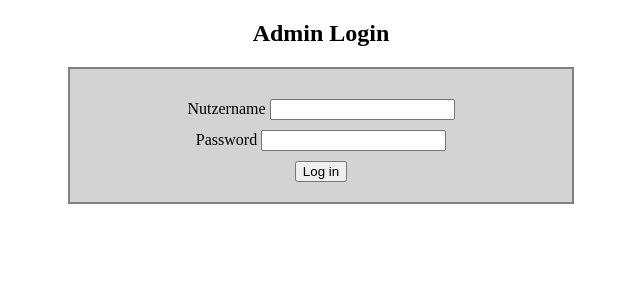
After one commit to D4rkr34lm/SV_Webside, a PHP site: page /adminLogin/adminLogin.php in a window 1280 px wide. The commit adds this page. Shown: the top 300 px of the page, without its empty margins (319-959 px from the left). Run offline with PHP 8.4, Linux system fonts and the light colour scheme.

Commit message:
Added admin login Added Main content nav links

```diff
--- /dev/null
+++ b/adminLogin/adminLogin.css
@@ -0,0 +1,20 @@
+body{
+    text-align: center;
+}
+
+form{
+    text-align: center;
+    background-color: lightgray;
+    border: grey solid 2px;
+    margin-left: 30%;
+    margin-right: 30%;
+    padding: 20px;
+}
+
+input,label{
+    margin-top: 10px;
+}
+
+#error_message{
+    color: red;
+}
--- /dev/null
+++ b/adminLogin/adminLogin.php
@@ -0,0 +1,37 @@
+<?php
+    session_start();
+?>
+<!DOCTYPE html>
+<html>
+    <head>
+        <link rel="stylesheet" href="adminLogin\\adminLogin.css">
+    </head>
+    <body>
+        <?php
+            if(key_exists("admin_login", $_SESSION) && $_SESSION["admin_login"] = true){
+                header("Location: index.php");
+            }
+        ?>
+
+        <h2>Admin Login</h2>
+        <form action="adminLogin\\loginHandler.php" method="post">
+            <?php
+                if(key_exists("status",$_GET)){
+                    if($_GET["status"] == "unfinished"){
+                        echo "<p id='error_message'>Bitte trage Nutzername und Password ein</p>";
+                    }
+                    elseif($_GET["status"] == "wrong"){
+                        echo "<p id='error_message'>Diese Kommbination, aus Nutzername und Password existiert nicht</p>";
+                    }
+                }
+            ?>
+            <label for="username">Nutzername</label>
+            <input name="username" type="text">
+            <br>
+            <label for="password">Password</label>
+            <input name="password" type="password">
+            <br>
+            <input type="submit" value="Log in">
+        </form>
+    </body>
+</html>
```
Also changed, not shown: adminLogin/loginHandler.php (added, +36 -0 lines), dbAccess.php (+7 -0 lines), index.php (+18 -0 lines).
